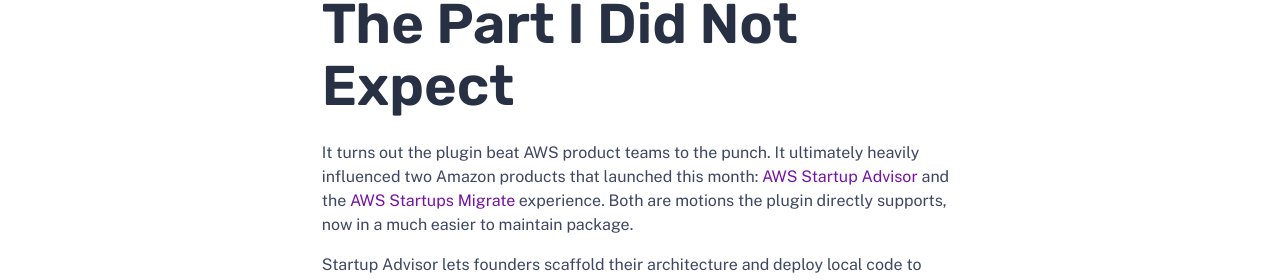
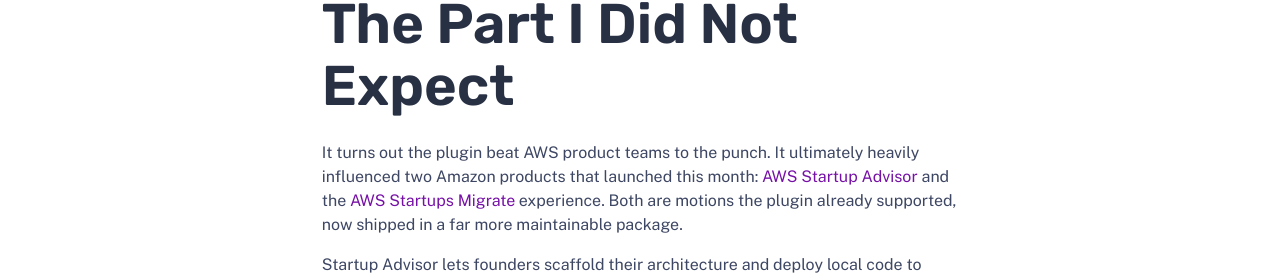
Before and after one commit to rsmets/personal-site, an Astro site: page /blog/aws-dev-toolkit-adoption in a window 1280 px wide. Shown: the part 2017-2297 px from the top of the page. Built offline with nearby package versions, Linux system fonts and the light colour scheme; Astro itself is replaced by a stand-in of ours; some packages are replaced by stand-ins of ours.

Commit message:
Blog: smooth wording in influence section

```diff
--- a/src/content/blog/aws-dev-toolkit-adoption.md
+++ b/src/content/blog/aws-dev-toolkit-adoption.md
@@ -35,7 +35,7 @@
 
 ## The Part I Did Not Expect
 
-It turns out the plugin beat AWS product teams to the punch. It ultimately heavily influenced two Amazon products that launched this month: [AWS Startup Advisor](https://aws.amazon.com/aws-startups/advisor/) and the [AWS Startups Migrate](https://aws.amazon.com/startups/migrate/) experience. Both are motions the plugin directly supports, now in a much easier to maintain package.
+It turns out the plugin beat AWS product teams to the punch. It ultimately heavily influenced two Amazon products that launched this month: [AWS Startup Advisor](https://aws.amazon.com/aws-startups/advisor/) and the [AWS Startups Migrate](https://aws.amazon.com/startups/migrate/) experience. Both are motions the plugin already supported, now shipped in a far more maintainable package.
 
 Startup Advisor lets founders scaffold their architecture and deploy local code to AWS right from their IDE, with guidance tailored to what they are building. The Migrate experience takes a team from another cloud, GCP or an OpenAI or Gemini stack, and generates a personalized migration plan: service mapping, cost comparisons, Terraform templates, architecture diagrams, and step-by-step runbooks, with the option to execute it via an AI agent. Both of them ship the same core conviction the plugin was built on, that an organization's expertise should be packaged so an agent can act on it directly, and both meet developers inside Claude Code where the work actually happens.
 
```
